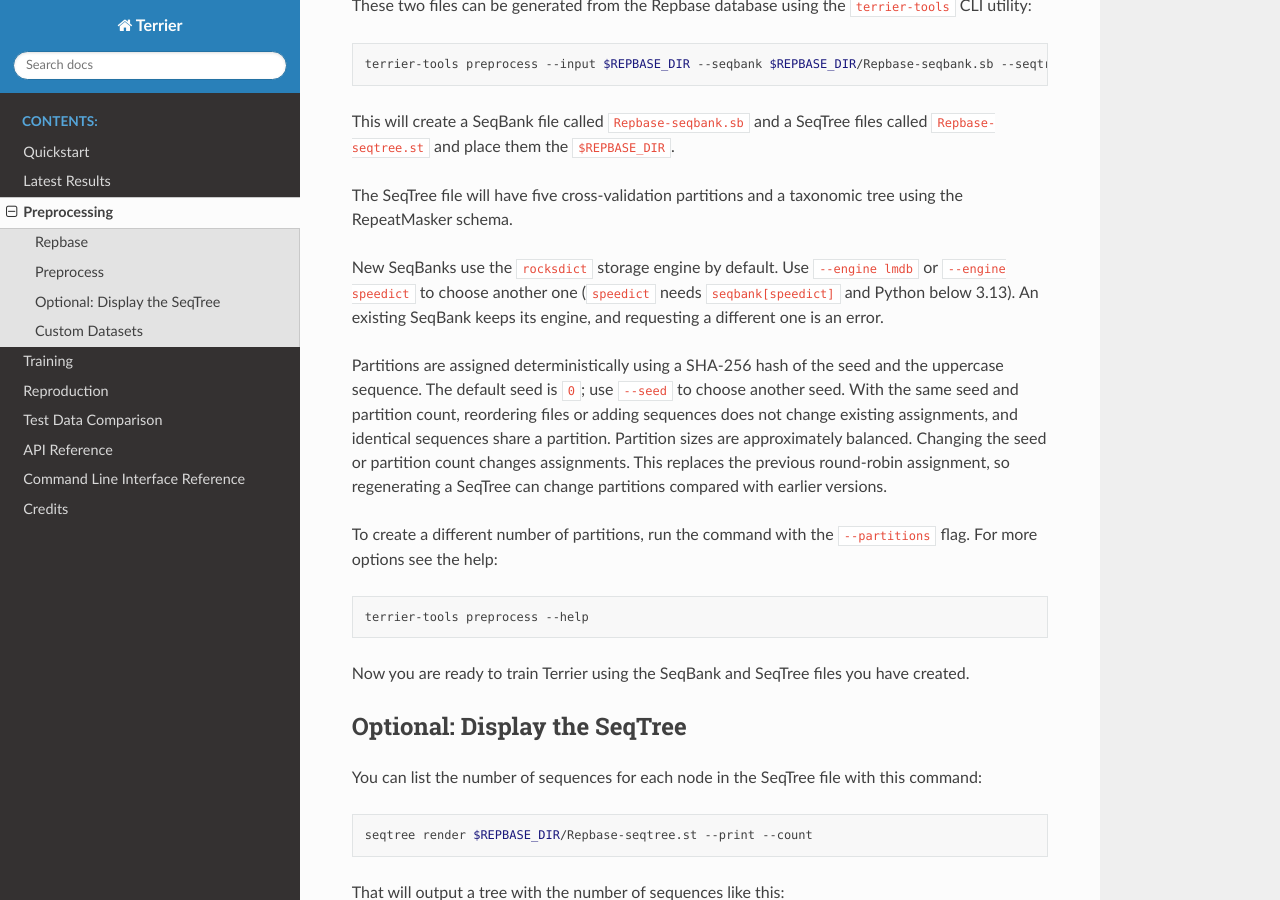
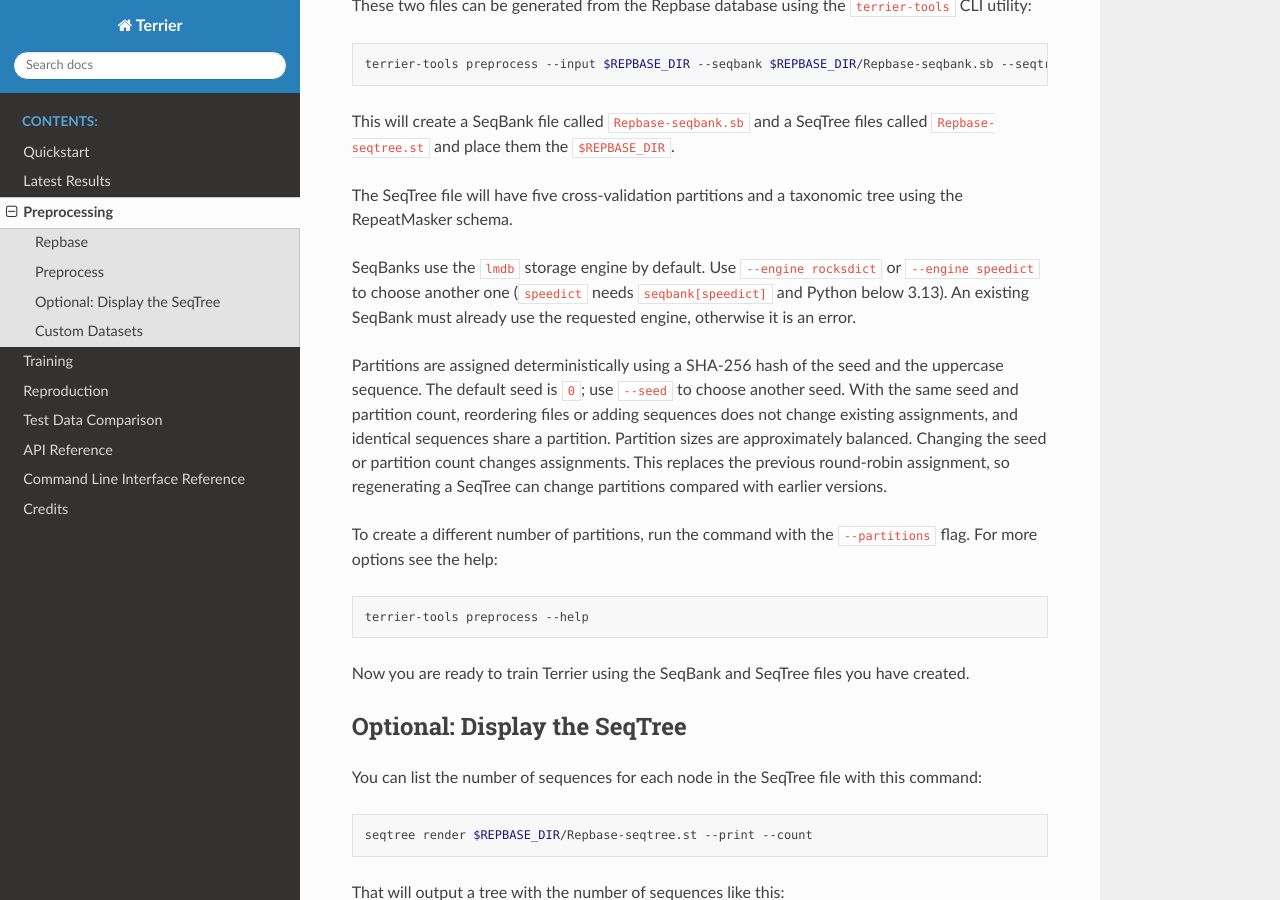
Before and after one commit to rbturnbull/terrier, a Sphinx documentation site: the page built from docs/preprocessing.rst, in a window 1280 px wide and 900 px high, scrolled down 688 px. Built offline with Sphinx 7.4.7 and the Read the Docs theme 3.1.0, drawn with Linux system fonts in a browser that asks for light colours.

Commit message:
:zap: adding seqbank engine option to preprocessing

```diff
--- a/docs/preprocessing.rst
+++ b/docs/preprocessing.rst
@@ -34,9 +34,9 @@
 
 The SeqTree file will have five cross-validation partitions and a taxonomic tree using the RepeatMasker schema.
 
-New SeqBanks use the ``rocksdict`` storage engine by default. Use ``--engine lmdb`` or ``--engine speedict`` to choose another one
+SeqBanks use the ``lmdb`` storage engine by default. Use ``--engine rocksdict`` or ``--engine speedict`` to choose another one
 (``speedict`` needs ``seqbank[speedict]`` and Python below 3.13).
-An existing SeqBank keeps its engine, and requesting a different one is an error.
+An existing SeqBank must already use the requested engine, otherwise it is an error.
 
 Partitions are assigned deterministically using a SHA-256 hash of the seed and the
 uppercase sequence. The default seed is ``0``; use ``--seed`` to choose another
```
Also changed, not shown: 1 other file.
